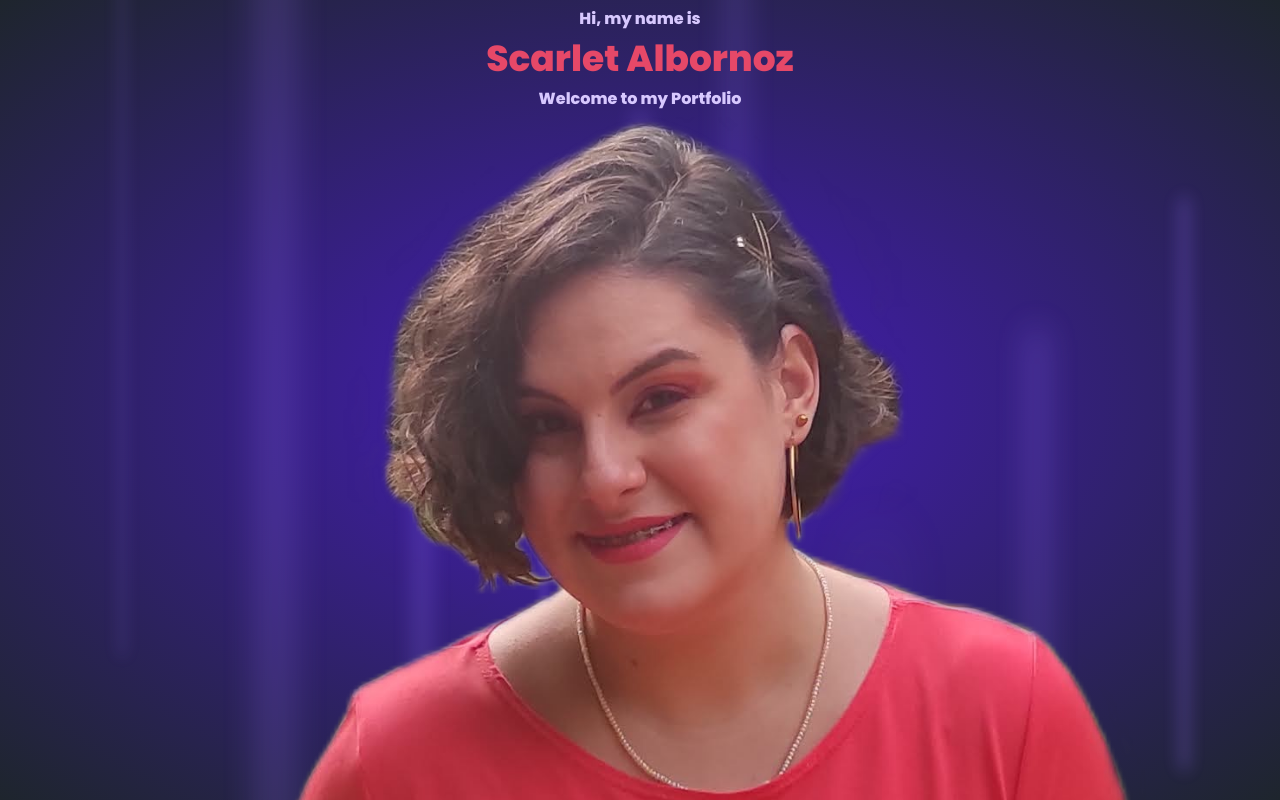
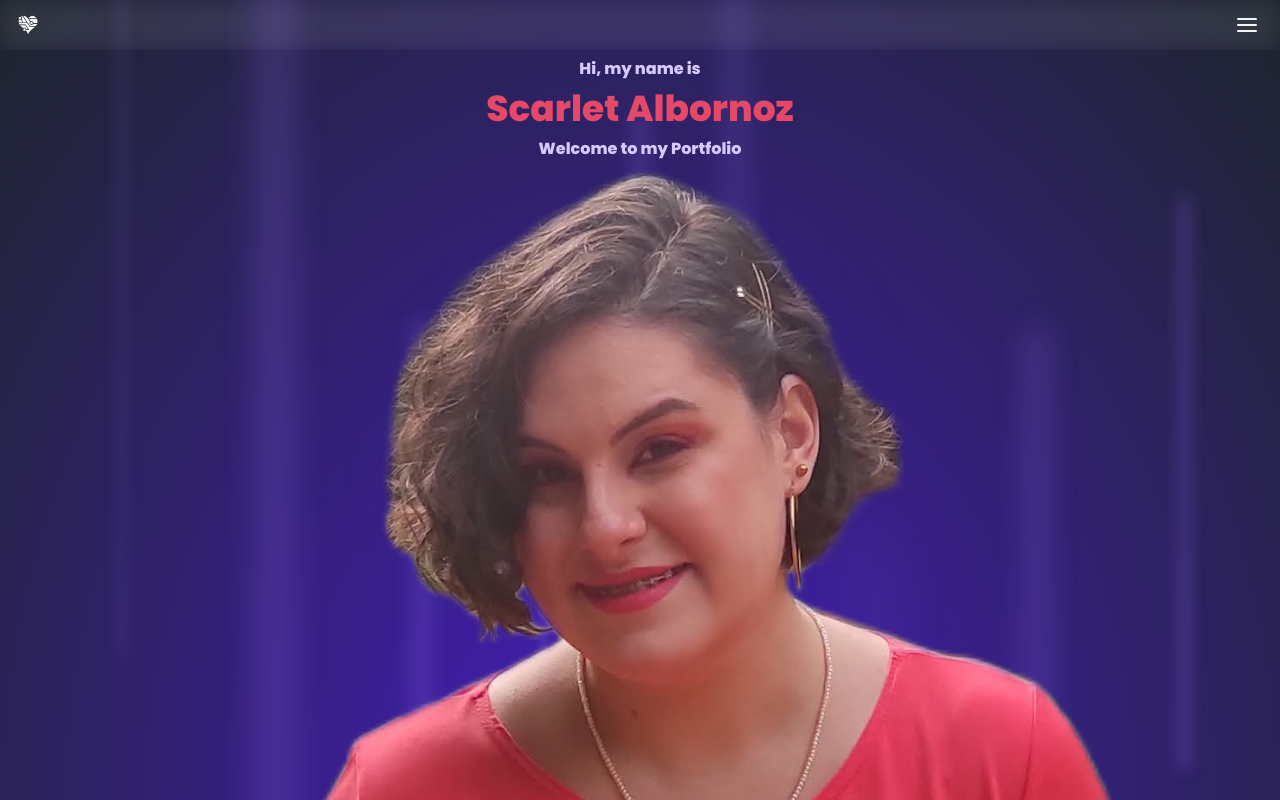
Before and after one commit to smichelle05a/portfolio, a Next.js app: page / in a window 1280 px wide. Shown: the top 800 px of the page. Built offline with nearby package versions, Linux system fonts and the light colour scheme.

Commit message:
change height from html, body, #__next to min-height

```diff
--- a/src/styles/styles.scss
+++ b/src/styles/styles.scss
@@ -21,7 +21,7 @@
 }
 
 html, body, #__next {
-  height: 100%;
+  min-height: 100vh;
 }
 
 #__next {
@@ -61,6 +61,7 @@ html, body, #__next {
 .link {
   text-decoration: none;
   transition: 0.3s ease all;
+  cursor: pointer;
 
   &:hover {
     background: rgba(#f5f5f5, 0.1);
```
